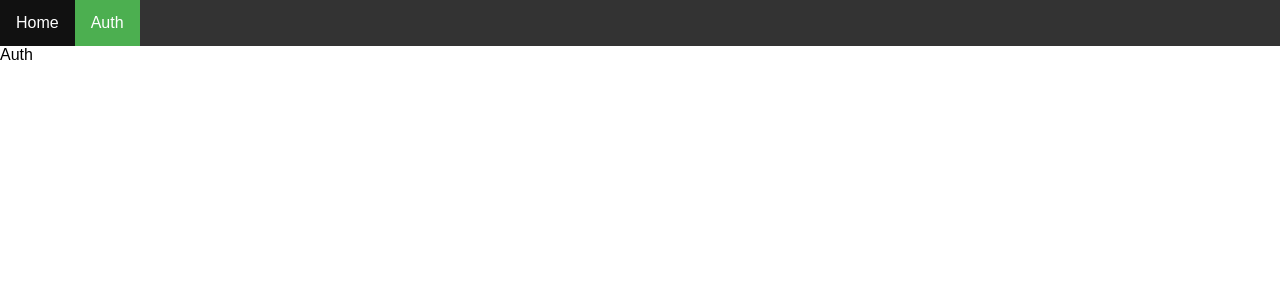
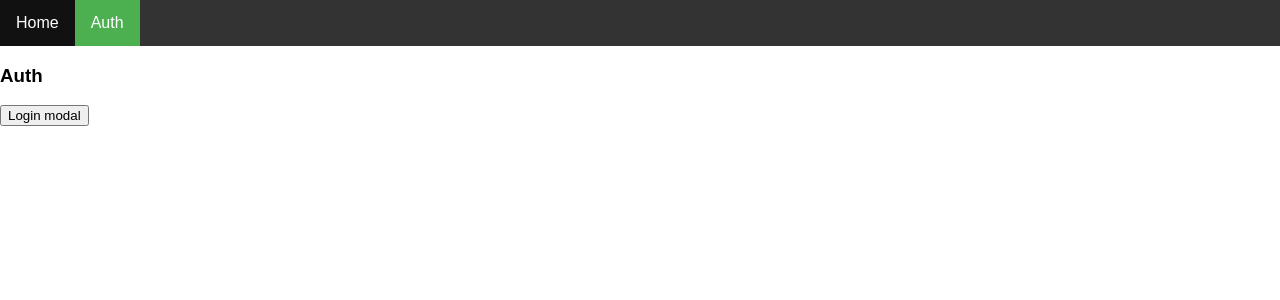
Before and after one commit to nghiepdev/react-redux-modal-flex, a React app: page /auth in a window 1280 px wide. Shown: the top 300 px of the page. Built offline with nearby package versions, Linux system fonts and the light colour scheme.

Commit message:
add sample LoginModal

```diff
--- /dev/null
+++ b/src/scenes/Auth/components/LoginModal/index.jsx
@@ -0,0 +1,23 @@
+import React from 'react';
+import styled from 'styled-components';
+
+const Form = styled.form`
+  width: 300px;
+  padding: 10px;
+`;
+
+const LoginModal = () =>
+  <Form action="">
+    <h3>Validation form before enable Login button</h3>
+    <div>
+      <label htmlFor="username">Username: </label>
+      <input type="text" />
+    </div>
+
+    <div>
+      <label htmlFor="username">Password: </label>
+      <input type="password" />
+    </div>
+  </Form>;
+
+export default LoginModal;
--- a/src/scenes/Auth/index.jsx
+++ b/src/scenes/Auth/index.jsx
@@ -1,9 +1,33 @@
 import React from 'react';
+import { connect } from 'react-redux';
+import { pick } from 'ramda';
+import { actions as ModalActions } from '../../package/modules';
+import LoginModal from './components/LoginModal';
 
 class Auth extends React.Component {
   render() {
-    return <div>Auth</div>;
+    return (
+      <div>
+        <h3>Auth</h3>
+        <div>
+          <button
+            onClick={() =>
+              this.props.toggleModal({
+                title: 'Login',
+                animated: 'bounceIn',
+                component: LoginModal,
+                ok: {
+                  text: 'Login',
+                  disabled: true,
+                },
+              })}
+          >
+            Login modal
+          </button>
+        </div>
+      </div>
+    );
   }
 }
 
-export default Auth;
+export default connect(null, pick(['toggleModal'], ModalActions))(Auth);
```
Also changed, not shown: src/scenes/Auth/components/ModalLogin/index.jsx (deleted).
